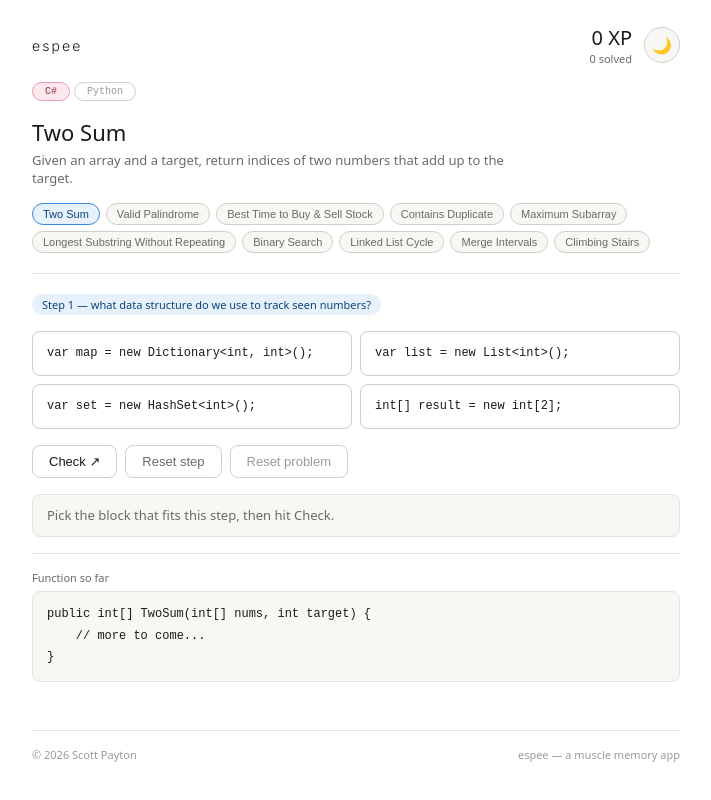
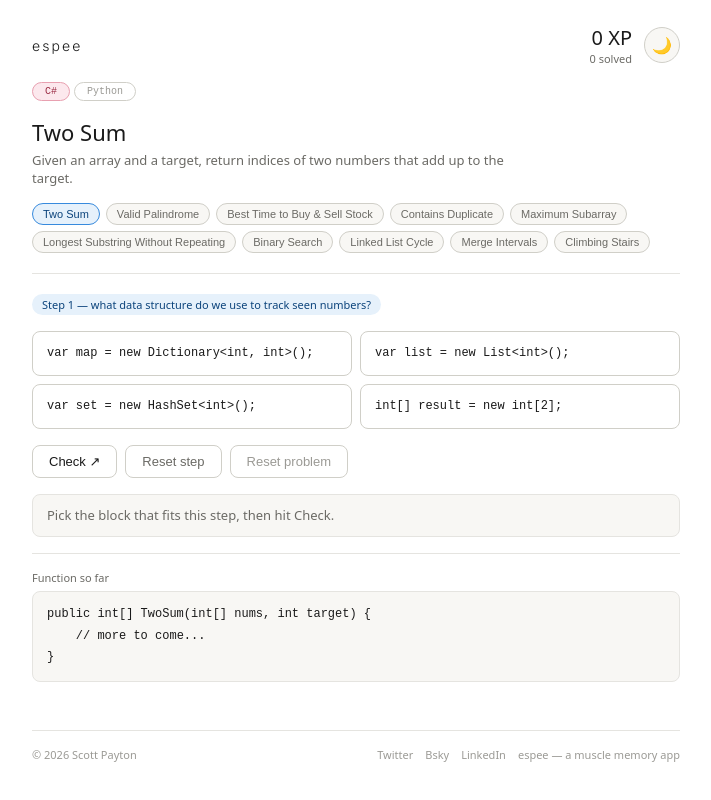
Before and after one commit to scottzero/espee, a React (Vite) app: page / in a window 1280 px wide. Shown: the whole page, without its empty margins (284-995 px from the left). Built offline with nearby package versions, Linux system fonts and the light colour scheme.

Commit message:
update footer

```diff
--- a/src/App.tsx
+++ b/src/App.tsx
@@ -173,9 +173,8 @@ export default function App() {
           onSolved={handleSolved}
         />
       </div>
-
-      {/* Footer */}
-      <div style={{
+{/* Footer */}
+<div style={{
         marginTop: '48px',
         paddingTop: '16px',
         borderTop: '0.5px solid var(--border)',
@@ -186,11 +185,13 @@ export default function App() {
         <span style={{ fontSize: '11px', color: 'var(--text-muted)' }}>
           © 2026 Scott Payton
         </span>
-        <span style={{ fontSize: '11px', color: 'var(--text-muted)' }}>
-          espee — a muscle memory app
-        </span>
+        <div style={{ display: 'flex', gap: '12px', alignItems: 'center' }}>
+          <a href="https://x.com/espeeapp" target="_blank" rel="noopener noreferrer" style={{ fontSize: '11px', color: 'var(--text-muted)', textDecoration: 'none' }}>Twitter</a>
+          <a href="https://bsky.app/profile/espeeapp.bsky.social" target="_blank" rel="noopener noreferrer" style={{ fontSize: '11px', color: 'var(--text-muted)', textDecoration: 'none' }}>Bsky</a>
+          <a href="https://www.linkedin.com/in/scottpayton1337/?skipRedirect=true" target="_blank" rel="noopener noreferrer" style={{ fontSize: '11px', color: 'var(--text-muted)', textDecoration: 'none' }}>LinkedIn</a>
+          <span style={{ fontSize: '11px', color: 'var(--text-muted)' }}>espee — a muscle memory app</span>
+        </div>
       </div>
-
     </div>
   )
 }
```
